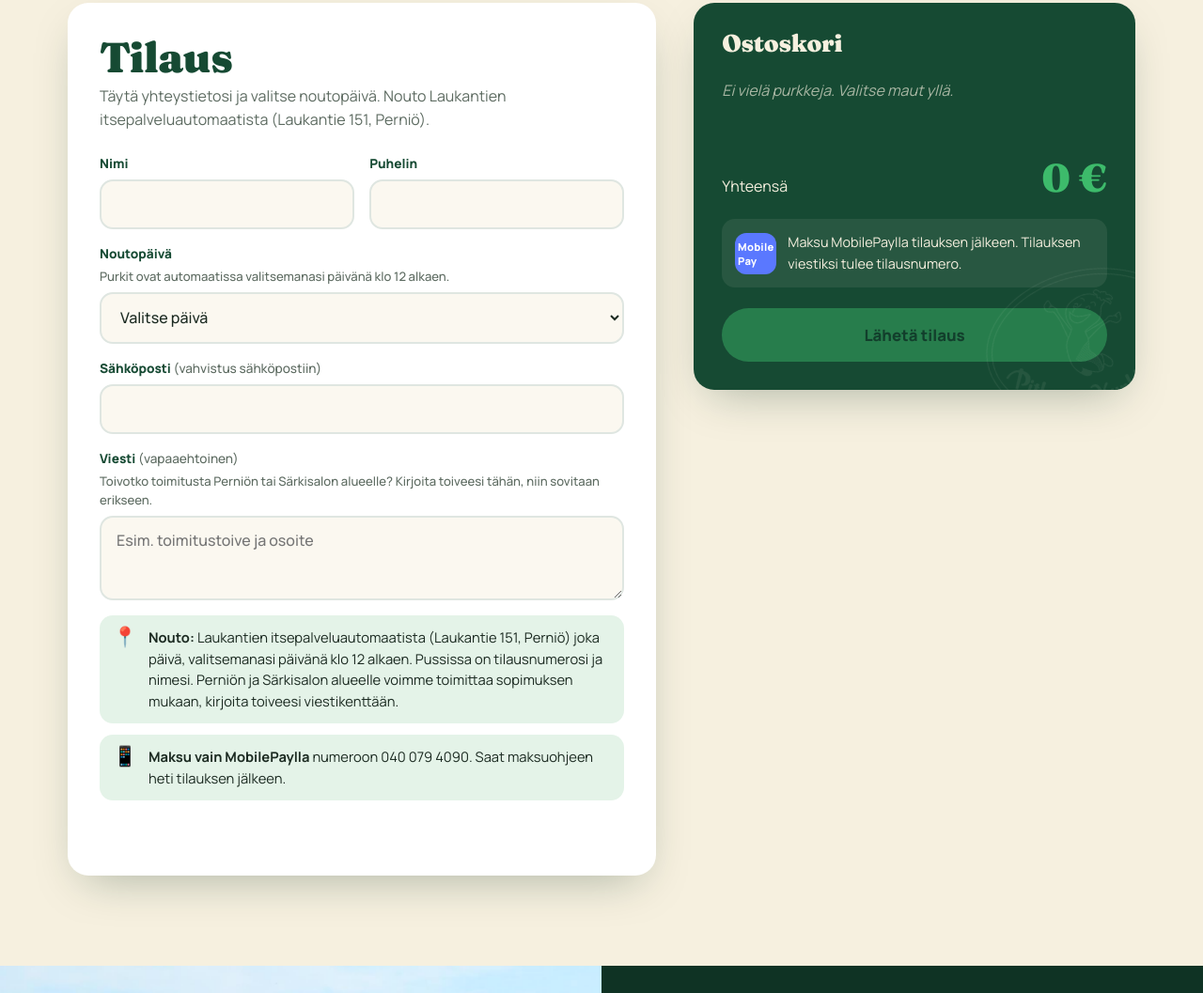
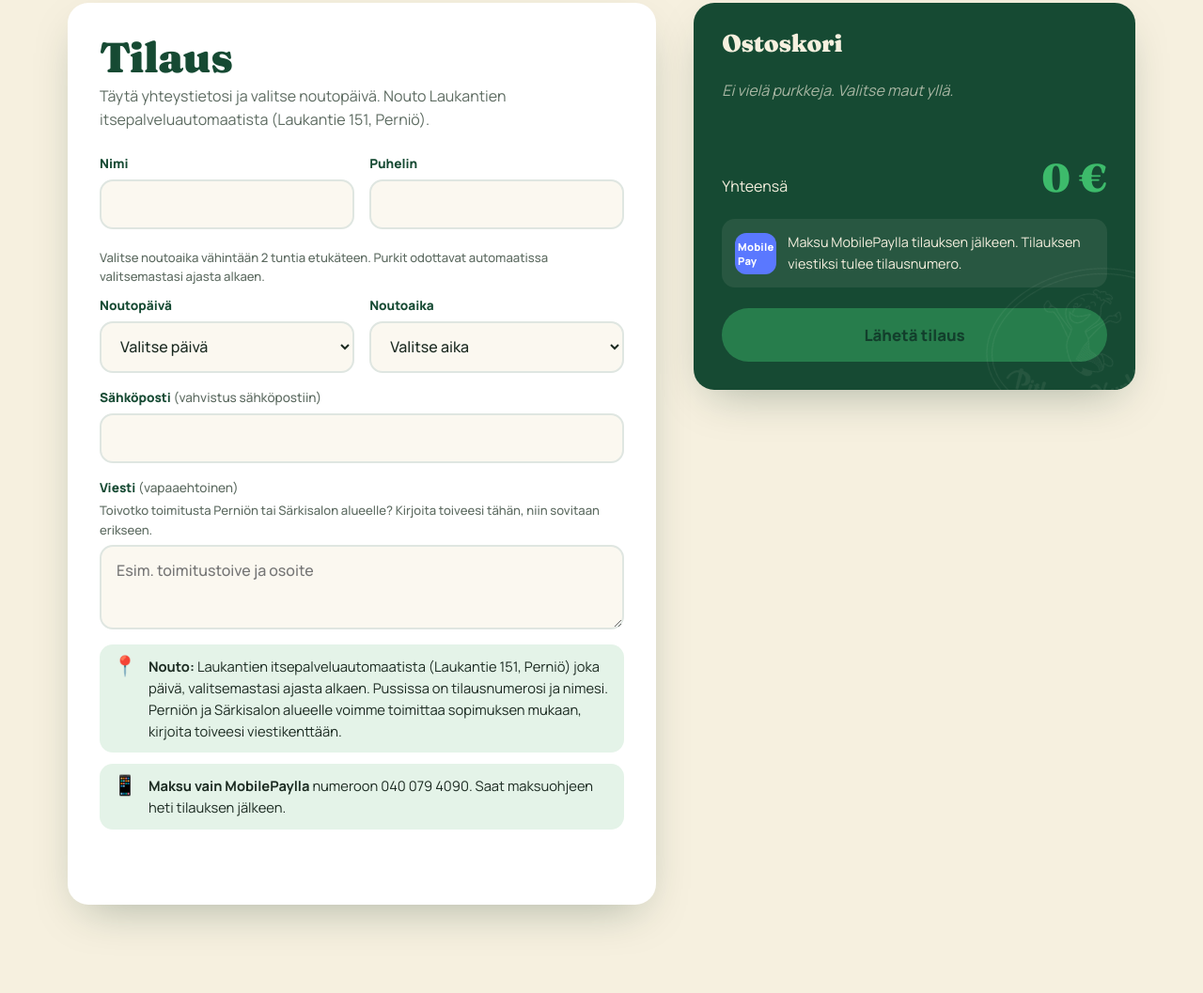
Before and after one commit to kurkkutila/kurkkutila.github.io, a plain HTML site: page index.html in a window 1280 px wide. Shown: the part 2490-3547 px from the top of the page at 94% size. Drawn offline with Linux system fonts and the light colour scheme.

Commit message:
Add files via upload

```diff
--- a/index.html
+++ b/index.html
@@ -295,7 +295,11 @@ footer img{height:70px;width:auto;opacity:.9}
         <label class="f"><span data-i="fName"></span><input class="t" name="nimi" autocomplete="name" required></label>
         <label class="f"><span data-i="fPhone"></span><input class="t" name="puhelin" type="tel" autocomplete="tel" required></label>
       </div>
-      <label class="f"><span data-i="fDate"></span><small class="hint" data-i="fDateHint"></small><select class="t" name="noutoPvm" required></select></label>
+      <small class="hint" data-i="fDateHint" style="display:block;margin:4px 0 10px"></small>
+      <div class="row">
+        <label class="f"><span data-i="fDate"></span><select class="t" name="noutoPvm" required></select></label>
+        <label class="f"><span data-i="fTime"></span><select class="t" name="noutoAika" required></select></label>
+      </div>
       <label class="f"><span data-i="fEmail"></span> <span class="opt" data-i="fEmailOpt"></span><input class="t" name="email" type="email" autocomplete="email"></label>
       <label class="f"><span data-i="fMsg"></span> <span class="opt" data-i="optional"></span><small class="hint" data-i="fMsgHint"></small><textarea class="t" name="viesti" data-ph="fMsgPh"></textarea></label>
       <input class="hp" name="hp" tabindex="-1" autocomplete="off" aria-hidden="true">
@@ -425,9 +429,9 @@ var T = {
   giftSwitch:'Haluan jouluetiketin', giftSwitchSmall:'Sama etiketti kaikille maille · ei lisähintaa', giftHowMany:'Montako purkkia jouluetiketillä?',
   formTitle:'Tilaus', formSub:'Täytä yhteystietosi ja valitse noutopäivä. Nouto Laukantien itsepalveluautomaatista (Laukantie 151, Perniö).',
   routeBtn:'🗺️ Reitti automaatille', routeLink:'Reitti Laukantien automaatille (Google Maps)',
-  fDate:'Noutopäivä', fDateHint:'Purkit ovat automaatissa valitsemanasi päivänä klo 12 alkaen.', timePh:'Valitse päivä', errPick:'Valitse noutopäivä.',
+  fDate:'Noutopäivä', fTime:'Noutoaika', fDateHint:'Valitse noutoaika vähintään 2 tuntia etukäteen. Purkit odottavat automaatissa valitsemastasi ajasta alkaen.', timePh:'Valitse päivä', timePh2:'Valitse aika', errPick:'Valitse noutopäivä ja -aika (vähintään 2 tuntia etukäteen).',
   fName:'Nimi', fPhone:'Puhelin', fEmail:'Sähköposti', fEmailOpt:'(vahvistus sähköpostiin)', fMsg:'Viesti', optional:'(vapaaehtoinen)',
-  infoPickup:'<b>Nouto:</b> Laukantien itsepalveluautomaatista (Laukantie 151, Perniö) joka päivä, valitsemanasi päivänä klo 12 alkaen. Pussissa on tilausnumerosi ja nimesi. Perniön ja Särkisalon alueelle voimme toimittaa sopimuksen mukaan, kirjoita toiveesi viestikenttään.',
+  infoPickup:'<b>Nouto:</b> Laukantien itsepalveluautomaatista (Laukantie 151, Perniö) joka päivä, valitsemastasi ajasta alkaen. Pussissa on tilausnumerosi ja nimesi. Perniön ja Särkisalon alueelle voimme toimittaa sopimuksen mukaan, kirjoita toiveesi viestikenttään.',
   fMsgHint:'Toivotko toimitusta Perniön tai Särkisalon alueelle? Kirjoita toiveesi tähän, niin sovitaan erikseen.', fMsgPh:'Esim. toimitustoive ja osoite',
   infoPay:'<b>Maksu vain MobilePaylla</b> numeroon '+ASET.mobilepay+'. Saat maksuohjeen heti tilauksen jälkeen.',
   sumTitle:'Ostoskori', sumEmpty:'Ei vielä purkkeja. Valitse maut yllä.', sumTotal:'Yhteensä',
@@ -469,9 +473,9 @@ var T = {
   giftSwitch:'Jag vill ha juletikett', giftSwitchSmall:'Samma etikett för alla smaker · inget tillägg i priset', giftHowMany:'Hur många burkar med juletikett?',
   formTitle:'Beställning', formSub:'Fyll i dina kontaktuppgifter och välj avhämtningsdag. Avhämtning från självbetjäningsautomaten på Laukantie (Laukantie 151, Bjärnå).',
   routeBtn:'🗺️ Vägbeskrivning till automaten', routeLink:'Vägbeskrivning till automaten på Laukantie (Google Maps)',
-  fDate:'Avhämtningsdag', fDateHint:'Burkarna finns i automaten den valda dagen från kl. 12.', timePh:'Välj dag', errPick:'Välj avhämtningsdag.',
+  fDate:'Avhämtningsdag', fTime:'Tid', fDateHint:'Välj tid minst 2 timmar i förväg. Burkarna väntar i automaten från den tid du valt.', timePh:'Välj dag', timePh2:'Välj tid', errPick:'Välj dag och tid för avhämtningen (minst 2 timmar i förväg).',
   fName:'Namn', fPhone:'Telefon', fEmail:'E-post', fEmailOpt:'(bekräftelse per e-post)', fMsg:'Meddelande', optional:'(frivilligt)',
-  infoPickup:'<b>Avhämtning:</b> från självbetjäningsautomaten på Laukantie (Laukantie 151, Bjärnå) varje dag, den valda dagen från kl. 12. Påsen är märkt med ditt beställningsnummer och namn. Inom Bjärnå och Finby kan vi leverera enligt överenskommelse, skriv ditt önskemål i meddelandefältet.',
+  infoPickup:'<b>Avhämtning:</b> från självbetjäningsautomaten på Laukantie (Laukantie 151, Bjärnå) varje dag, från den tid du valt. Påsen är märkt med ditt beställningsnummer och namn. Inom Bjärnå och Finby kan vi leverera enligt överenskommelse, skriv ditt önskemål i meddelandefältet.',
   fMsgHint:'Önskar du leverans inom Bjärnå eller Finby? Skriv ditt önskemål här, så kommer vi överens.', fMsgPh:'T.ex. leveransönskemål och adress',
   infoPay:'<b>Betalning endast med MobilePay</b> till numret '+ASET.mobilepay+'. Du får betalningsanvisningen direkt efter beställningen.',
   sumTitle:'Varukorg', sumEmpty:'Inga burkar ännu. Välj smaker ovan.', sumTotal:'Totalt',
@@ -513,9 +517,9 @@ var T = {
   giftSwitch:'I want the Christmas label', giftSwitchSmall:'Same label for all flavours · no extra cost', giftHowMany:'How many jars with the Christmas label?',
   formTitle:'Order', formSub:'Fill in your details and choose a pickup day. Pickup from the self-service machine on Laukantie (Laukantie 151, Perniö).',
   routeBtn:'🗺️ Directions to the pickup machine', routeLink:'Directions to the pickup machine on Laukantie (Google Maps)',
-  fDate:'Pickup day', fDateHint:'Your jars are in the machine from 12:00 on the day you choose.', timePh:'Choose a day', errPick:'Please choose a pickup day.',
+  fDate:'Pickup day', fTime:'Pickup time', fDateHint:'Choose a time at least 2 hours ahead. Your jars will be waiting in the machine from the time you choose.', timePh:'Choose a day', timePh2:'Choose a time', errPick:'Please choose a pickup day and time (at least 2 hours ahead).',
   fName:'Name', fPhone:'Phone', fEmail:'Email', fEmailOpt:'(confirmation by email)', fMsg:'Message', optional:'(optional)',
-  infoPickup:'<b>Pickup:</b> from the self-service machine on Laukantie (Laukantie 151, Perniö), any day, from 12:00 on the day you choose. The bag is marked with your order number and name. We can deliver in the Perniö and Särkisalo area by arrangement; write your request in the message field.',
+  infoPickup:'<b>Pickup:</b> from the self-service machine on Laukantie (Laukantie 151, Perniö), any day, from the time you choose. The bag is marked with your order number and name. We can deliver in the Perniö and Särkisalo area by arrangement; write your request in the message field.',
   fMsgHint:'Would you like delivery in the Perniö or Särkisalo area? Write your request here and we will arrange it separately.', fMsgPh:'E.g. delivery request and address',
   infoPay:'<b>Payment by MobilePay only</b> to '+ASET.mobilepay+'. You will get the payment instructions right after ordering.',
   sumTitle:'Basket', sumEmpty:'No jars yet. Choose your flavours above.', sumTotal:'Total',
@@ -626,10 +630,10 @@ $('#jouluBox').addEventListener('change', function(){ joulu=this.checked; jouluK
 $('#send').addEventListener('click', function(){
   var t=T[lang], f=$('#form'), err=$('#err');
   var d = { nimi:f.nimi.value.trim(), puhelin:f.puhelin.value.trim(), email:f.email.value.trim(), viesti:f.viesti.value.trim(),
-            hp:f.hp.value, kieli:lang, noutoPvm:f.noutoPvm.value, maarat:JSON.parse(JSON.stringify(qty)), joulu:joulu, jouluKpl:jouluKpl };
+            hp:f.hp.value, kieli:lang, noutoPvm:f.noutoPvm.value, noutoAika:f.noutoAika.value, maarat:JSON.parse(JSON.stringify(qty)), joulu:joulu, jouluKpl:jouluKpl };
   err.textContent='';
   if (!d.nimi || !d.puhelin){ err.textContent=t.errName; f.scrollIntoView({behavior:'smooth',block:'center'}); (d.nimi?f.puhelin:f.nimi).focus(); return; }
-  if (!d.noutoPvm){ err.textContent=t.errPick; f.noutoPvm.focus(); return; }
+  if (!d.noutoPvm || !d.noutoAika || (d.noutoPvm+' '+d.noutoAika) < earliest()){ err.textContent=t.errPick; (d.noutoPvm?f.noutoAika:f.noutoPvm).focus(); fillTimes(); return; }
   if (d.email && !/^[^@\s]+@[^@\s]+\.[^@\s]+$/.test(d.email)){ err.textContent=t.errEmail; f.email.focus(); return; }
   var btn=this; btn.disabled=true; btn.textContent=t.sending;
   function ok(r){ r.email=d.email; lastOrder=r; fillDone(r); $('#done').classList.add('show');
@@ -664,18 +668,27 @@ var io = 'IntersectionObserver' in window ? new IntersectionObserver(function(es
 function observe(){ $$('.reveal:not(.in)').forEach(function(el){ io ? io.observe(el) : el.classList.add('in'); }); }
 
 var VKP={fi:['su','ma','ti','ke','to','pe','la'], sv:['sön','mån','tis','ons','tor','fre','lör'], en:['Sun','Mon','Tue','Wed','Thu','Fri','Sat']};
+var ENNAKKO_H = 2;
+function p2(n){ return (n<10?'0':'')+n; }
+function ymd(d){ return d.getFullYear()+'-'+p2(d.getMonth()+1)+'-'+p2(d.getDate()); }
+function earliest(){                                   // aikaisin sallittu nouto, täysi tunti vähintään 2 h päästä
+  var e=new Date(Date.now()+ENNAKKO_H*3600*1000);
+  if (e.getMinutes()||e.getSeconds()) { e.setHours(e.getHours()+1); }
+  e.setMinutes(0,0,0);
+  return ymd(e)+' '+p2(e.getHours())+':00';
+}
 function fillTimes(){
-  var sel=$('select[name=noutoPvm]'), cur=sel.value, o='<option value="">'+T[lang].timePh+'</option>', p=function(n){return (n<10?'0':'')+n;};
-  var now=new Date(), d=new Date(now.getFullYear(), now.getMonth(), now.getDate());
-  if (now.getHours() >= 10) d.setDate(d.getDate()+1);           // saman päivän nouto vain ennen klo 10 tilattaessa
-  var klo = lang==='sv' ? 'kl. 12' : lang==='en' ? '12:00' : 'klo 12';
-  for (var i=0; i<21; i++){
-    var v=d.getFullYear()+'-'+p(d.getMonth()+1)+'-'+p(d.getDate());
-    o+='<option value="'+v+'">'+VKP[lang][d.getDay()]+' '+d.getDate()+'.'+(d.getMonth()+1)+'. · '+(lang==='en'?'from ':'')+klo+(lang==='fi'?' alkaen':lang==='sv'?' och framåt':'')+'</option>';
-    d.setDate(d.getDate()+1);
-  }
-  sel.innerHTML=o; sel.value=cur;
+  var ds=$('select[name=noutoPvm]'), ts=$('select[name=noutoAika]'), curD=ds.value, curT=ts.value;
+  var first=earliest(), firstDay=first.slice(0,10);
+  var d=new Date(Number(firstDay.slice(0,4)), Number(firstDay.slice(5,7))-1, Number(firstDay.slice(8,10)));
+  var o='<option value="">'+T[lang].timePh+'</option>';
+  for (var i=0; i<21; i++){ o+='<option value="'+ymd(d)+'">'+VKP[lang][d.getDay()]+' '+d.getDate()+'.'+(d.getMonth()+1)+'.</option>'; d.setDate(d.getDate()+1); }
+  ds.innerHTML=o; ds.value=curD;
+  var day=ds.value, ot='<option value="">'+T[lang].timePh2+'</option>', pre=(lang==='sv'?'kl. ':lang==='en'?'':'klo ');
+  for (var h=0; h<24; h++){ var v=p2(h)+':00'; if (day && (day+' '+v) < first) continue; ot+='<option value="'+v+'">'+pre+v+'</option>'; }
+  ts.innerHTML=ot; ts.value=curT;
 }
+$('select[name=noutoPvm]').addEventListener('change', fillTimes);
 $('#routeBtn').href = ASET.reitti;
 var start='fi'; try { start = localStorage.getItem('kurkku-lang') || 'fi'; } catch(e){}
 applyLang(start==='sv'||start==='en'?start:'fi'); onScroll();
```
